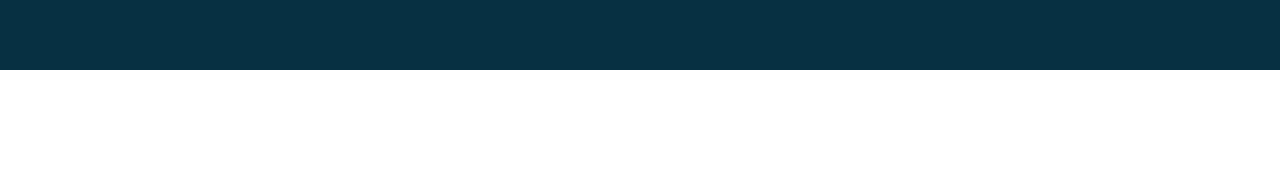
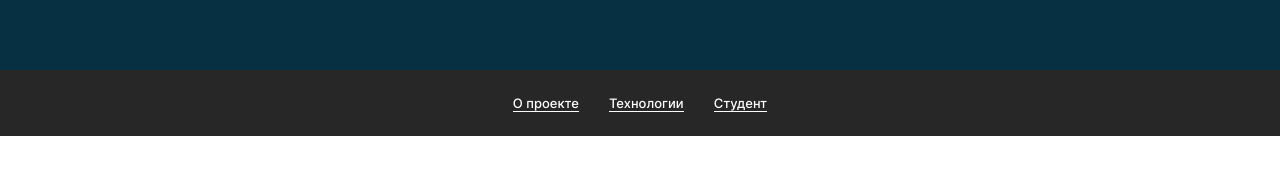
Before and after one commit to DaniyarOtynshin/movies-explorer-frontend, a React (Create React App) app: page / in a window 1280 px wide. Shown: the part 528-702 px from the top of the page. Built offline with nearby package versions, Linux system fonts and the light colour scheme.

Commit message:
feat: add Navtab

```diff
--- a/src/components/Main/Main.jsx
+++ b/src/components/Main/Main.jsx
@@ -1,9 +1,13 @@
 import React from 'react';
+import NavTab from '../NavTab/NavTab';
 import Promo from '../Promo/Promo';
 
 const Main = (props) => {
     return (
-        <Promo />
+        <>
+            <Promo />
+            <NavTab />
+        </>
     )
 };
 
--- a/src/components/NavTab/NavTab.css
+++ b/src/components/NavTab/NavTab.css
@@ -1,4 +1,22 @@
 .navtab {
     font-family: 'Inter', sans-serif;
     display: flex;
+    justify-content: center;
+    align-items: center;
+    min-height: 66px;
+    background-color: #272727;
 }
+
+.navtab__link {
+    font-weight: 500;
+    font-size: 13px;
+    line-height: 16px;
+    color: #fff;
+    margin: 0 30px 0 0;
+    text-decoration: none;
+    border-bottom: 1px solid #fff;
+}
+
+.navtab__link:last-child {
+    margin: 0;
+}
--- a/src/components/NavTab/NavTab.jsx
+++ b/src/components/NavTab/NavTab.jsx
@@ -3,9 +3,9 @@
 const NavTab = (props) => {
     return (
         <div className="navtab">
-            <a href="" className="navtab_link">О проекте</a>
-            <a href="" className="navtab_link">Технологии</a>
-            <a href="" className="navtab_link">Студент</a>
+            <a href="" className="navtab__link">О проекте</a>
+            <a href="" className="navtab__link">Технологии</a>
+            <a href="" className="navtab__link">Студент</a>
         </div>
     )
 };
--- a/src/index.css
+++ b/src/index.css
@@ -3,3 +3,4 @@
 @import url('./components/App/App.css');
 @import url('./components/Header/Header.css');
 @import url('./components/Promo/Promo.css');
+@import url('./components/NavTab/NavTab.css');
```
